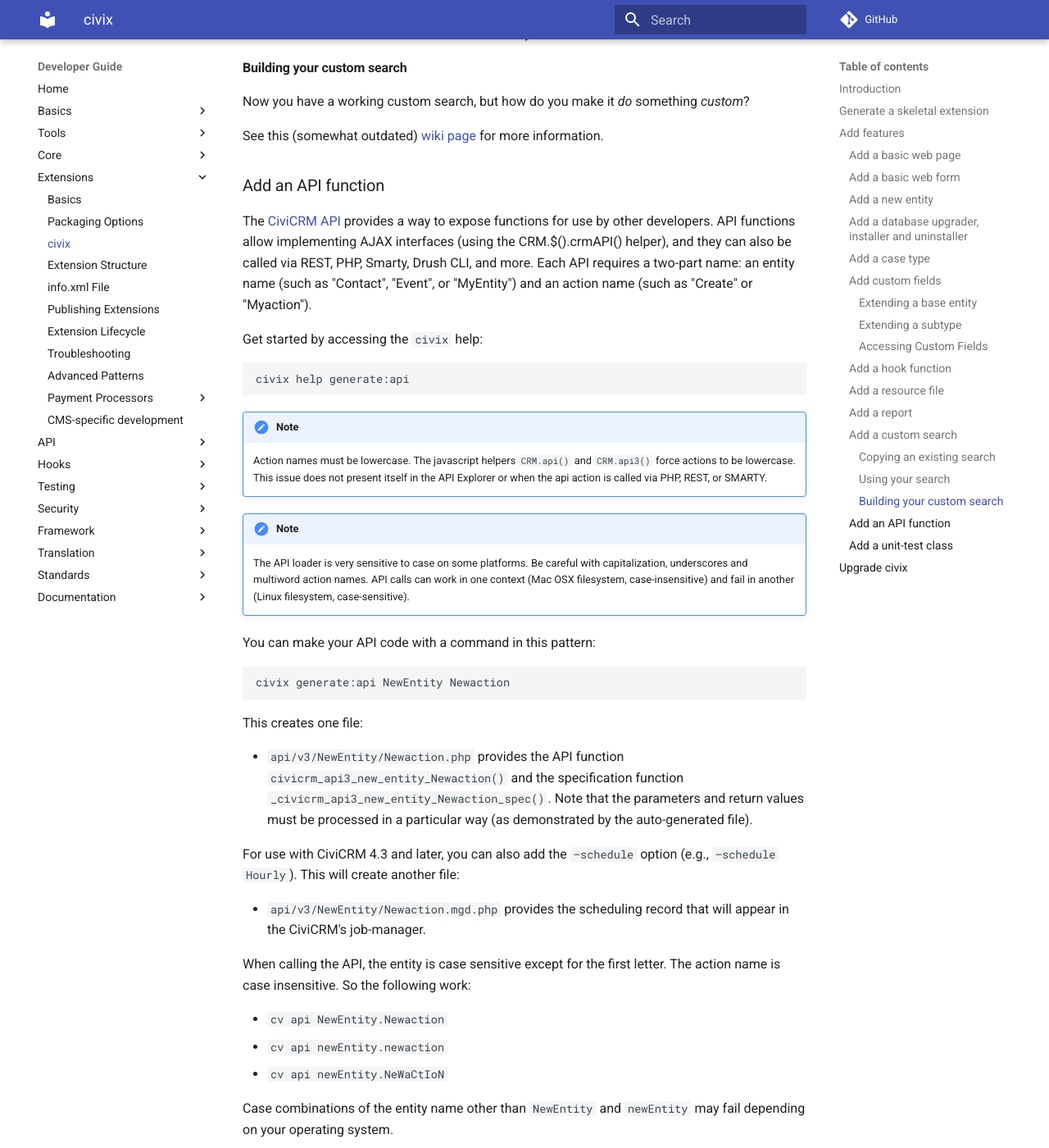
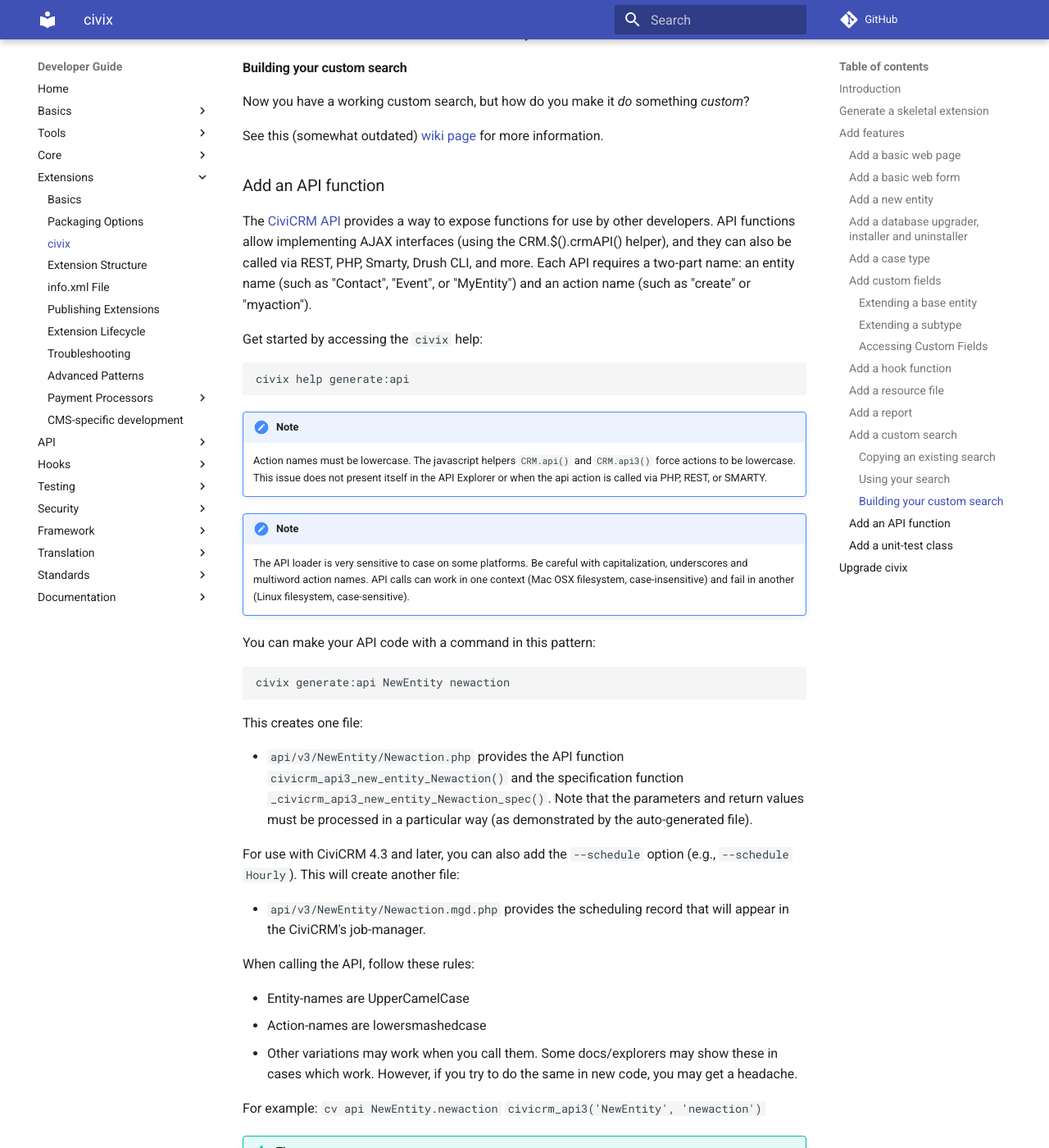
Before and after one commit to civicrm/civicrm-dev-docs, an MkDocs documentation site: the page built from docs/extensions/civix.md, in a window 1280 px wide and 1400 px high, scrolled down 11365 px. Shown: the whole window at 82% size. Built offline with MkDocs 1.6.1 and Material for MkDocs 9.7.7, drawn with Linux system fonts in a browser that asks for light colours; comment, search, counter and statistics services are not loaded; old or Windows-style settings are respelled for this version of MkDocs; some of the changed text lies outside the part shown.

Commit message:
Changes based on Tim's comments

````diff
--- a/docs/extensions/civix.md
+++ b/docs/extensions/civix.md
@@ -426,7 +426,7 @@
 
 ### Add an API function {:#generate-api}
 
-The [CiviCRM API](/api/index.md) provides a way to expose functions for use by other developers. API functions allow implementing AJAX interfaces (using the CRM.$().crmAPI() helper), and they can also be called via REST, PHP, Smarty, Drush CLI, and more. Each API requires a two-part name: an entity name (such as "Contact", "Event", or "MyEntity") and an action name (such as "Create" or "Myaction").
+The [CiviCRM API](/api/index.md) provides a way to expose functions for use by other developers. API functions allow implementing AJAX interfaces (using the CRM.$().crmAPI() helper), and they can also be called via REST, PHP, Smarty, Drush CLI, and more. Each API requires a two-part name: an entity name (such as "Contact", "Event", or "MyEntity") and an action name (such as "create" or "myaction").
 
 Get started by accessing the `civix` help:
 
@@ -443,26 +443,24 @@
 You can make your API code with a command in this pattern:
 
 ```bash
-civix generate:api NewEntity Newaction
+civix generate:api NewEntity newaction
 ```
 
 This creates one file:
 
 -   `api/v3/NewEntity/Newaction.php` provides the API function `civicrm_api3_new_entity_Newaction()` and the specification function `_civicrm_api3_new_entity_Newaction_spec()`.  Note that the parameters and return values must be processed in a particular way (as demonstrated by the auto-generated file).
 
-For use with CiviCRM 4.3 and later, you can also add the `–schedule` option (e.g., `–schedule Hourly`). This will create another file:
+For use with CiviCRM 4.3 and later, you can also add the `--schedule` option (e.g., `--schedule Hourly`). This will create another file:
 
 -   `api/v3/NewEntity/Newaction.mgd.php` provides the scheduling record that will appear in the CiviCRM's job-manager.
 
-When calling the API, the entity is case sensitive except for the first letter. The action name is case insensitive. So the following work:
+When calling the API, follow these rules:
 
-- `cv api NewEntity.Newaction`
-- `cv api newEntity.newaction`
-- `cv api newEntity.NeWaCtIoN`
+-    Entity-names are UpperCamelCase
+-    Action-names are lowersmashedcase
+-    Other variations may work when you call them. Some docs/explorers may show these in cases which work. However, if you try to do the same in new code, you may get a headache.
 
-Case combinations of the entity name other than `NewEntity` and `newEntity` may fail depending on your operating system.
-
-The recommended form is `NewEntity.newaction`
+For example: `cv api NewEntity.newaction`  `civicrm_api3('NewEntity', 'newaction')`
 
 !!! tip
     Read more about the [API architecture](/framework/api-architecture.md) for help writing your custom API.
````
